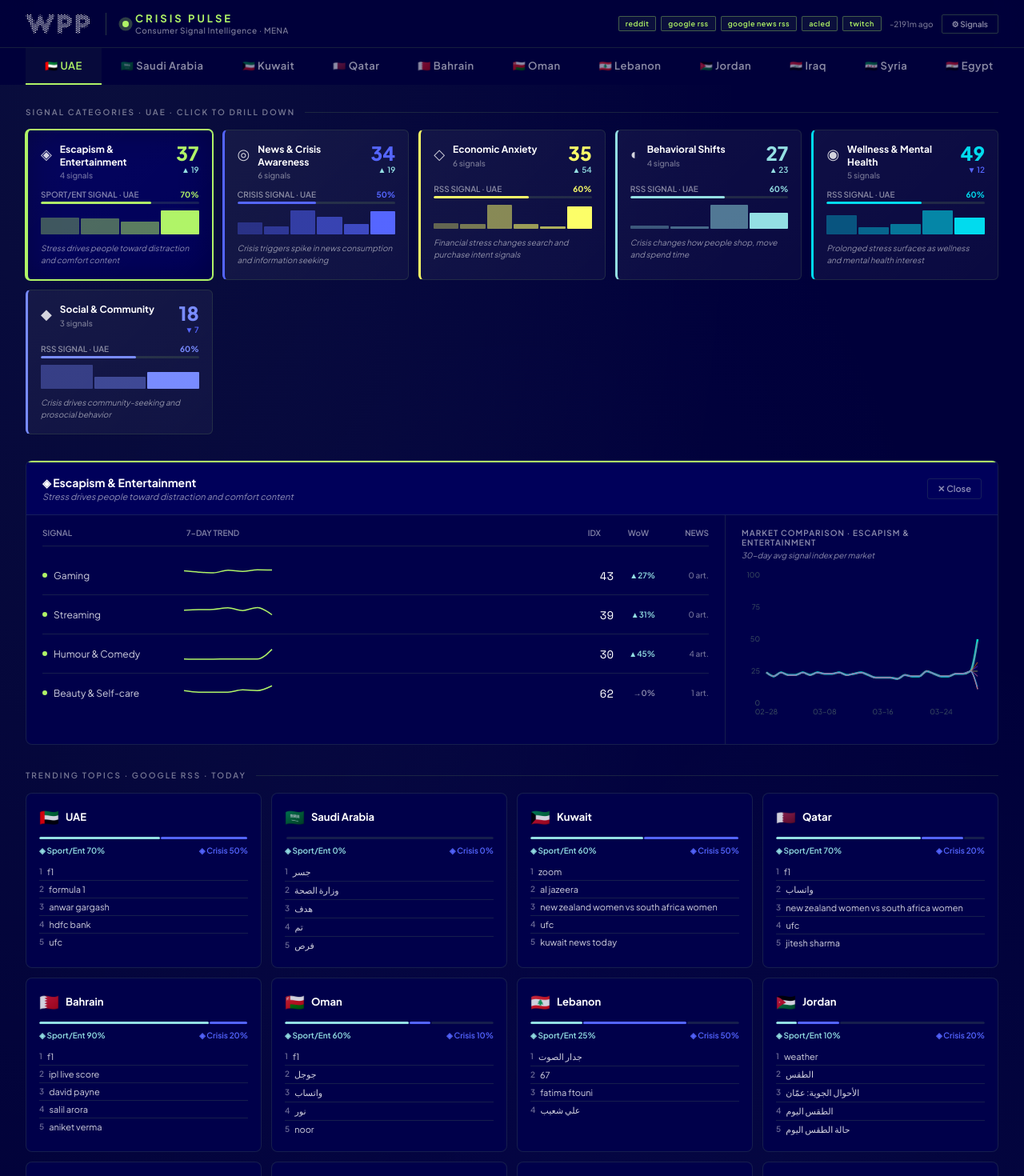
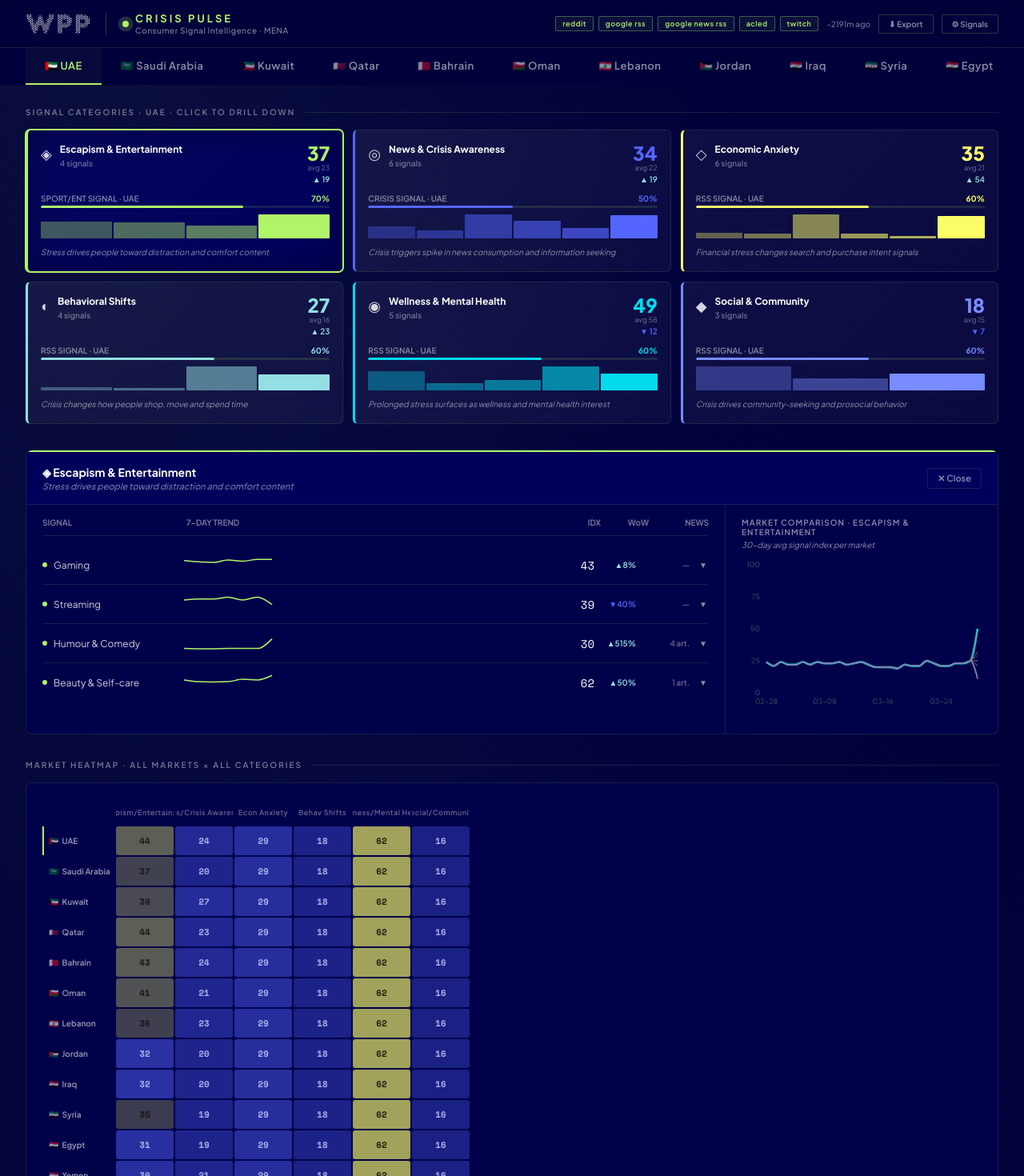
Before and after one commit to raghavhvr/middle-east-intelligence, a React (Vite) app: page / in a window 1280 px wide. Shown: the top 1470 px of the page at 80% size. Built offline with nearby package versions, Linux system fonts and the light colour scheme.

Commit message:
Enhance CategoryCard and SignalRow with history data
Add history prop to CategoryCard and SignalRow components, and implement baseline average calculation from history data.

```diff
--- a/src/App.tsx
+++ b/src/App.tsx
@@ -38,11 +38,11 @@ const CustomTooltip = ({active,payload,label}:any) => {
 // ── Category score card ───────────────────────────────────────────────────────
 function CategoryCard({
   cat, catKey, signals, markets, activeMarket, isActive, onClick,
-  newsapi, guardian, rss
+  newsapi, guardian, rss, history
 }:{
   cat:any, catKey:string, signals:Record<string,any>,
   markets:any, activeMarket:string, isActive:boolean, onClick:()=>void,
-  newsapi:any, guardian:any, rss:any
+  newsapi:any, guardian:any, rss:any, history:any[]
 }){
   const catSignals = Object.keys(signals).filter(k=>signals[k].category===catKey);
 
@@ -64,6 +64,15 @@ function CategoryCard({
   const marketAvg = marketScores.length
     ? Math.round(marketScores.reduce((a,b)=>a+b,0)/marketScores.length)
     : null;
+
+  // 30-day baseline average for this category from history
+  const baselineAvg = (()=>{
+    const vals = (history||[]).slice(-30).map((rec:any)=>{
+      const sigs = catSignals.map((k:string)=>{ const v=rec.markets?.[activeMarket]?.[k]; return (v!=null&&typeof v==="number")?v:null; }).filter((v:any)=>v!=null) as number[];
+      return sigs.length ? sigs.reduce((a:number,b:number)=>a+b,0)/sigs.length : null;
+    }).filter((v:any)=>v!=null) as number[];
+    return vals.length ? Math.round(vals.reduce((a:number,b:number)=>a+b,0)/vals.length) : null;
+  })();
 
   // RSS market signal (genuinely per-market from Trends RSS)
   const rssMarket = rss[activeMarket]||{};
@@ -104,8 +113,14 @@ function CategoryCard({
             {!hasRealData && <span style={{color:"var(--muted)",marginLeft:6,fontSize:8}}>· pending run</span>}
           </div>
         </div>
-        <div className="cat-score-wrap">
-          <div className="cat-score" style={{opacity:hasRealData?1:0.4}}>{displayScore}</div>
+        <div className="cat-score-wrap" title="Score = Reddit activity (60%) + News volume (40%). 0–99 scale.">
+          <div className="cat-score" style={{opacity:hasRealData?1:0.4,cursor:"help"}}>{displayScore}</div>
+          {baselineAvg !== null && (
+            <div style={{fontSize:9,color:"rgba(255,255,255,0.35)",fontFamily:"var(--sans)",fontWeight:500,marginTop:1}}
+              title="30-day average for this market">
+              avg {baselineAvg}
+            </div>
+          )}
           <div className={`cat-trend ${trend>0?"up":trend<0?"down":"flat"}`}>
             {trend>0?"▲":trend<0?"▼":"→"} {Math.abs(Math.round(trend))}
           </div>
@@ -118,10 +133,10 @@ function CategoryCard({
             <span style={{fontFamily:"var(--sans)",fontSize:10,fontWeight:600,color:"rgba(255,255,255,0.5)"}}>
               {catKey==="crisis_awareness"?"CRISIS SIGNAL":catKey==="escapism"?"SPORT/ENT SIGNAL":"RSS SIGNAL"} · {activeMarket}
             </span>
-            <span style={{fontFamily:"var(--sans)",fontSize:10,fontWeight:700,color:cat.color}}>{rssSignal}%</span>
+            <span style={{fontFamily:"var(--sans)",fontSize:10,fontWeight:700,color:cat.color}}>{Math.min(100,rssSignal)}%</span>
           </div>
           <div style={{height:3,background:"var(--border)",borderRadius:2,overflow:"hidden"}}>
-            <div style={{height:"100%",width:`${rssSignal}%`,background:cat.color,
+            <div style={{height:"100%",width:`${Math.min(100,rssSignal)}%`,background:cat.color,
               borderRadius:2,transition:"width .4s"}}/>
           </div>
         </div>
@@ -143,33 +158,36 @@ function SignalRow({sigKey,sig,markets,activeMarket,dates,newsapi,guardian,newsa
   sigKey:string,sig:any,markets:any,activeMarket:string,
   dates:string[],newsapi:any,guardian:any,newsapiAllMarkets:any,history:any[]
 }){
-  // New schema: market score is a scalar float (Reddit-based, 0-100)
+  const [expanded, setExpanded] = useState(false);
   const marketScore = (()=>{ const v=markets[activeMarket]?.[sigKey]; return (v!=null&&typeof v==="number")?v:null; })();
-  const newsVol     = newsapiAllMarkets?.[activeMarket]?.[sigKey]||0; // gnews count
+  const newsVol     = newsapiAllMarkets?.[activeMarket]?.[sigKey]||0;
 
-  // Trend vs other markets
+  // WoW: actual 7-day change from history
   const allMarkets = Object.keys(MARKET_FLAGS);
-  const allScores  = allMarkets.map(m=>{ const v=markets[m]?.[sigKey]; return (v!=null&&typeof v==="number")?v:null; }).filter(v=>v!=null) as number[];
-  const avgScore   = allScores.length ? allScores.reduce((a,b)=>a+b,0)/allScores.length : 50;
   const normVol    = marketScore ?? Math.round((newsVol / Math.max(...allMarkets.map(m=>newsapiAllMarkets?.[m]?.[sigKey]||0),1))*100);
-  const pct        = avgScore > 0 ? Math.round(((normVol - avgScore)/avgScore)*100) : 0;
+  const hist7      = history.slice(-7).map((r:any)=>{ const v=r.markets?.[activeMarket]?.[sigKey]; return (v!=null&&typeof v==="number")?v:null; });
+  const oldest     = hist7.find((v:any)=>v!=null);
+  const newest     = [...hist7].reverse().find((v:any)=>v!=null);
+  const pct        = (oldest!=null && newest!=null && oldest>0) ? Math.round(((newest-oldest)/oldest)*100) : 0;
 
-  // Sparkline from history — per-market signal values over time
-  const chartData = history.slice(-7).map((rec:any)=>({
+  // Full history chart data
+  const chartData = history.map((rec:any)=>({
     date: rec.date?.slice(5)||"",
-    value: (()=>{ const v=rec.markets?.[activeMarket]?.[sigKey]; return (v!=null&&typeof v==="number")?v:null; })()
+    value: (()=>{ const v=rec.markets?.[activeMarket]?.[sigKey]; return (v!=null&&typeof v==="number")?Math.round(v):null; })()
   }));
-  const hasWiki = chartData.some((d:any)=>d.value!=null);
+  const sparkData = chartData.slice(-7);
 
   return (
-    <div className="signal-row">
+    <>
+    <div className="signal-row" onClick={()=>setExpanded(e=>!e)}
+      style={{cursor:"pointer",userSelect:"none"}}>
       <div className="signal-row-left">
         <div className="signal-dot" style={{background:sig.color||"#4a6070"}} />
         <div className="signal-name">{sig.label}</div>
       </div>
       <div className="signal-sparkline-wrap">
         <ResponsiveContainer width={120} height={28}>
-          <LineChart data={chartData}>
+          <LineChart data={sparkData}>
             <Line type="monotone" dataKey="value" stroke={sig.color||"#4a6070"}
               strokeWidth={1.5} dot={false} connectNulls />
           </LineChart>
@@ -178,12 +196,32 @@ function SignalRow({sigKey,sig,markets,activeMarket,dates,newsapi,guardian,newsa
       <div className="signal-row-right">
         <div className="signal-val">{Math.round(marketScore ?? normVol)}</div>
         <div className={`signal-pct ${pct>0?"up":pct<0?"down":"flat"}`}
-          title={`vs market avg ${Math.round(avgScore)}`}>
+          title="Week-on-week change">
           {pct>0?"▲":pct<0?"▼":"→"}{Math.abs(pct)}%
         </div>
-        <div className="signal-news">{fmt(newsVol)} art.</div>
+        <div className="signal-news">{newsVol>0?`${fmt(newsVol)} art.`:"—"}</div>
+        <div style={{fontSize:10,color:"var(--muted)",width:12}}>{expanded?"▲":"▼"}</div>
       </div>
     </div>
+    {expanded && (
+      <div style={{padding:"12px 0 16px",borderBottom:"1px solid var(--border)"}}>
+        <div style={{fontSize:10,color:"var(--muted)",marginBottom:8,letterSpacing:1,fontWeight:600}}>
+          {sig.label.toUpperCase()} · {activeMarket} · {history.length}-DAY TREND
+        </div>
+        <ResponsiveContainer width="100%" height={140}>
+          <LineChart data={chartData} margin={{top:4,right:8,bottom:0,left:0}}>
+            <XAxis dataKey="date" tick={{fontSize:9,fill:"#3d5060"}} axisLine={false} tickLine={false}
+              interval={Math.floor(chartData.length/5)}/>
+            <YAxis domain={[0,100]} tick={{fontSize:9,fill:"#3d5060"}} axisLine={false} tickLine={false} width={24}/>
+            <Tooltip contentStyle={{background:"var(--s1)",border:"1px solid var(--border)",borderRadius:4,fontSize:11}}
+              formatter={(v:any)=>[v,"Score"]}/>
+            <Line type="monotone" dataKey="value" stroke={sig.color||"#4a6070"}
+              strokeWidth={2} dot={false} connectNulls/>
+          </LineChart>
+        </ResponsiveContainer>
+      </div>
+    )}
+    </>
   );
 }
 
@@ -312,6 +350,23 @@ export default function App(){
     if(!res.ok){ const e=await res.json(); throw new Error(e.message||`GitHub ${res.status}`); }
     setConfig(newConfig);
     setConfigSha((await res.json()).content?.sha||configSha);
+  }
+
+  function exportSummary(){
+    const lines:string[] = [];
+    lines.push(`CRISIS PULSE — ${activeMarket} — ${new Date().toLocaleDateString("en-GB",{day:"numeric",month:"short",year:"numeric"})}`);
+    lines.push("=".repeat(50));
+    catKeys.forEach(ck=>{
+      const cat = categories[ck];
+      const sigs = Object.keys(cat.signals||{});
+      const vals = sigs.map((s:string)=>{ const v=markets[activeMarket]?.[s]; return (v!=null&&typeof v==="number")?v:null; }).filter((v:any)=>v!=null) as number[];
+      const avg = vals.length ? Math.round(vals.reduce((a:number,b:number)=>a+b,0)/vals.length) : 0;
+      lines.push(`\n${cat.icon} ${cat.label.toUpperCase()}: ${avg}/99`);
+      sigs.forEach((s:string)=>{ const v=markets[activeMarket]?.[s]; if(v!=null&&typeof v==="number") lines.push(`  · ${flatSigs[s]?.label}: ${Math.round(v)}`); });
+    });
+    lines.push("\n" + "=".repeat(50));
+    lines.push(`Source: Crisis Pulse · WPP Media MENA · ${DATA_URL}`);
+    navigator.clipboard.writeText(lines.join("\n")).then(()=>alert("Summary copied to clipboard!"));
   }
 
   if(error) return (
@@ -541,7 +596,7 @@ export default function App(){
         .sec::after{content:'';flex:1;height:1px;background:var(--border);}
 
         /* ── Category grid ── */
-        .cat-grid{display:grid;grid-template-columns:repeat(auto-fill,minmax(220px,1fr));gap:12px;}
+        .cat-grid{display:grid;grid-template-columns:repeat(3,1fr);gap:12px;}@media(max-width:900px){.cat-grid{grid-template-columns:repeat(2,1fr);}}
         .cat-card{
           background:rgba(255,255,255,0.04);border:1px solid var(--border);border-radius:6px;
           padding:16px;cursor:pointer;transition:all .2s;position:relative;overflow:hidden;
@@ -570,6 +625,19 @@ export default function App(){
         .spark-bar{width:100%;border-radius:1px;transition:height .3s;}
         .cat-hypothesis{font-size:10px;color:var(--muted);line-height:1.5;font-style:italic;}
 
+
+        /* ── Market heatmap ── */
+        .heatmap-grid{display:grid;gap:2px;}
+        .heatmap-cell{
+          display:flex;align-items:center;justify-content:center;
+          border-radius:3px;font-family:var(--mono);font-size:11px;font-weight:700;
+          cursor:pointer;transition:all .15s;position:relative;
+        }
+        .heatmap-cell:hover{transform:scale(1.08);z-index:2;box-shadow:0 2px 8px rgba(0,0,0,0.4);}
+        .heatmap-label-row{display:flex;align-items:center;font-family:var(--sans);font-size:9px;
+          font-weight:600;color:rgba(255,255,255,0.4);letter-spacing:0.5px;white-space:nowrap;overflow:hidden;text-overflow:ellipsis;}
+        .heatmap-market-col{display:flex;align-items:center;font-family:var(--sans);font-size:10px;
+          font-weight:600;color:rgba(255,255,255,0.6);white-space:nowrap;padding-right:4px;}
         /* ── Signal detail panel ── */
         .detail-panel{background:var(--s1);border:1px solid var(--border);border-radius:8px;overflow:hidden;}
         .dp-header{
@@ -689,7 +757,28 @@ export default function App(){
         /* ── Responsive ── */
         @media(max-width:1100px){.dp-body{grid-template-columns:1fr;}.dp-chart-panel{border-top:1px solid var(--border);}.analysis-grid{grid-template-columns:1fr;}}
         @media(max-width:900px){.topics-grid{grid-template-columns:1fr 1fr;}.cat-grid{grid-template-columns:repeat(2,1fr);}}
-        @media(max-width:600px){.topics-grid{grid-template-columns:1fr;}.cat-grid{grid-template-columns:1fr;}.main{padding:16px;}.hdr{padding:12px 16px;}}
+        @media(max-width:900px){.dp-body{grid-template-columns:1fr;}.dp-chart-panel{border-top:1px solid var(--border);}.analysis-grid{grid-template-columns:1fr;}}
+        @media(max-width:768px){
+          .top-bar{position:sticky;}
+          .hdr{padding:10px 16px;height:auto;flex-wrap:wrap;gap:8px;}
+          .hdr-right{display:none;}
+          .cat-grid{grid-template-columns:1fr 1fr!important;}
+          .topics-grid{grid-template-columns:1fr 1fr;}
+          .analysis-grid{grid-template-columns:1fr;}
+          .dp-body{grid-template-columns:1fr;}
+          .main{padding:12px 16px;}
+          .market-bar{padding:0 12px;}
+          .mkt-tab{padding:10px 14px;font-size:12px;}
+          .card{padding:14px;}
+          .signal-row-left{width:120px;}
+        }
+        @media(max-width:480px){
+          .cat-grid{grid-template-columns:1fr!important;}
+          .topics-grid{grid-template-columns:1fr;}
+          .heatmap-grid{font-size:9px;}
+          .twitch-row{grid-template-columns:1fr;}
+          .twitch-stat{border-right:none;border-bottom:1px solid var(--border);padding-bottom:12px;margin-bottom:12px;}
+        }
       `}</style>
 
       <div className="top-bar">
@@ -715,6 +804,7 @@ export default function App(){
             ))}
           </div>
           <span className="ts">{timeAgoStr}</span>
+          <button className="sp-trigger" onClick={exportSummary} title="Copy market summary to clipboard">⬇ Export</button>
           <button className="sp-trigger" onClick={()=>setShowSettings(true)}>⚙ Signals</button>
         </div>
       </header>
@@ -745,7 +835,7 @@ export default function App(){
                 activeMarket={activeMarket}
                 isActive={activeCat===ck}
                 onClick={()=>setActiveCat(activeCat===ck?null:ck)}
-                newsapi={newsapi} guardian={guardian} rss={rss} />
+                newsapi={newsapi} guardian={guardian} rss={rss} history={history} />
             ))}
           </div>
         </div>
@@ -840,6 +930,71 @@ export default function App(){
             </div>
           </div>
         )}
+
+        {/* ── Market Heatmap ── */}
+        <div>
+          <div className="sec">Market Heatmap · All Markets × All Categories</div>
+          <div className="card" style={{overflowX:"auto"}}>
+            {(()=>{
+              const hmCats = catKeys;
+              const hmMkts = Object.keys(MARKET_FLAGS);
+              const cellW  = 72, cellH = 36, labelW = 90, headerH = 32;
+              // Score → colour interpolation (dark blue → amber → lime)
+              function scoreColor(score:number|null){
+                if(score==null) return "rgba(255,255,255,0.04)";
+                const s = Math.max(0,Math.min(100,score));
+                if(s<33)  return `rgba(84,101,255,${0.15+s/33*0.35})`;
+                if(s<66)  return `rgba(252,254,103,${0.2+(s-33)/33*0.5})`;
+                return `rgba(176,244,103,${0.35+(s-66)/34*0.5})`;
+              }
+              function scoreTextColor(score:number|null){
+                if(score==null) return "rgba(255,255,255,0.2)";
+                const s = Math.max(0,Math.min(100,score));
+                if(s<33) return "rgba(200,210,255,0.8)";
+                if(s<66) return "rgba(20,20,10,0.9)";
+                return "rgba(10,30,10,0.9)";
+              }
+              return (
+                <div style={{display:"grid",
+                  gridTemplateColumns:`${labelW}px ${hmCats.map(()=>cellW+"px").join(" ")}`,
+                  gap:2}}>
+                  {/* Header row */}
+                  <div/>
+                  {hmCats.map(ck=>(
+                    <div key={ck} className="heatmap-label-row"
+                      style={{height:headerH,justifyContent:"center",textAlign:"center",padding:"0 4px"}}>
+                      {categories[ck]?.label?.replace(" & ","/").replace(" Mental Health","").replace("Economic ","Econ ").replace("Behavioral ","Behav ")}
+                    </div>
+                  ))}
+                  {/* Data rows */}
+                  {hmMkts.map(m=>{
+                    const flag = MARKET_FLAGS[m as keyof typeof MARKET_FLAGS];
+                    return [
+                      <div key={m+"-lbl"} className="heatmap-market-col"
+                        style={{height:cellH,borderLeft:`2px solid ${m===activeMarket?"var(--lime)":"transparent"}`
+                          ,paddingLeft:6}}>
+                        <span style={{marginRight:4}}>{flag}</span>{m}
+                      </div>,
+                      ...hmCats.map(ck=>{
+                        const sigs = Object.keys(categories[ck]?.signals||{});
+                        const vals = sigs.map(s=>{ const v=markets[m]?.[s]; return (v!=null&&typeof v==="number")?v:null; }).filter((v:any)=>v!=null) as number[];
+                        const avg  = vals.length ? Math.round(vals.reduce((a:number,b:number)=>a+b,0)/vals.length) : null;
+                        return (
+                          <div key={m+ck} className="heatmap-cell"
+                            style={{height:cellH,background:scoreColor(avg),color:scoreTextColor(avg)}}
+                            title={`${m} · ${categories[ck]?.label}: ${avg??"-"}`}
+                            onClick={()=>{ setActiveMarket(m); setActiveCat(ck); }}>
+                            {avg??"-"}
+                          </div>
+                        );
+                      })
+                    ];
+                  })}
+                </div>
+              );
+            })()}
+          </div>
+        </div>
 
         {/* ── Trending Topics ── */}
         <div>
```
